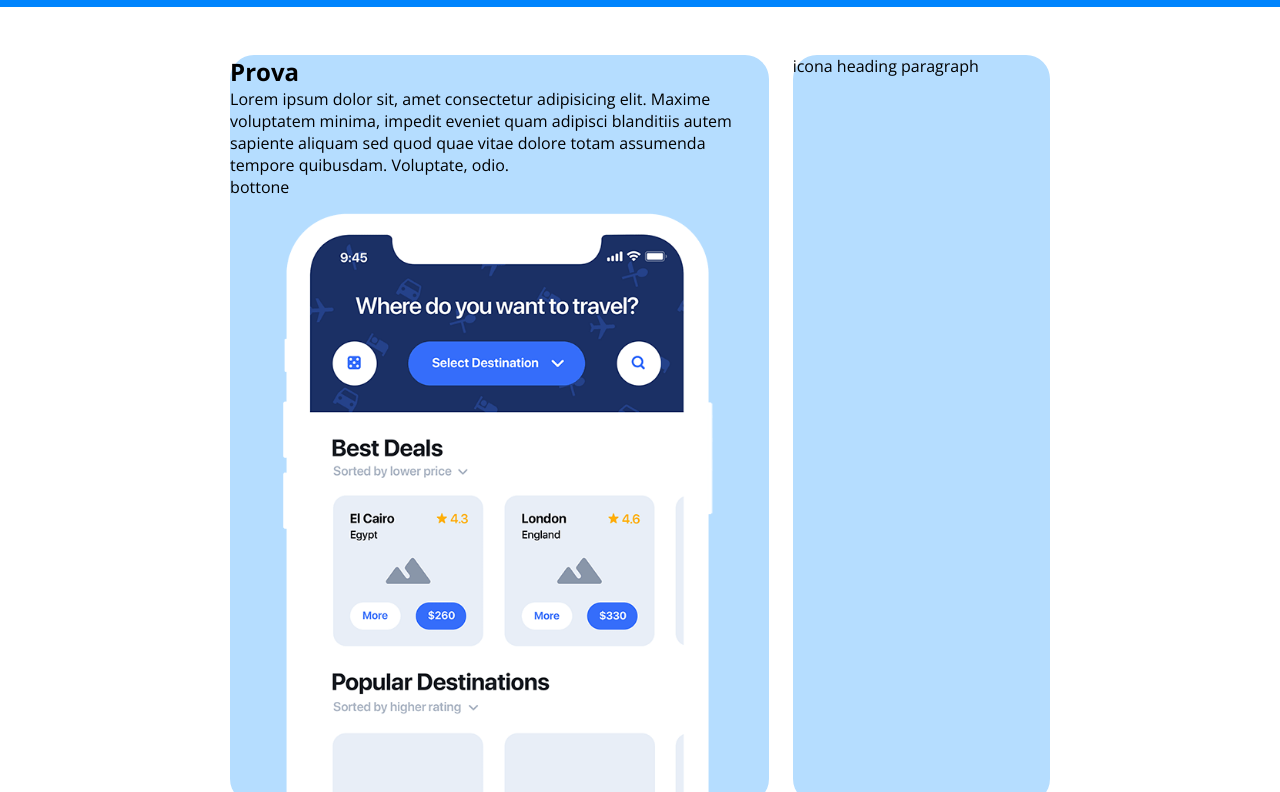
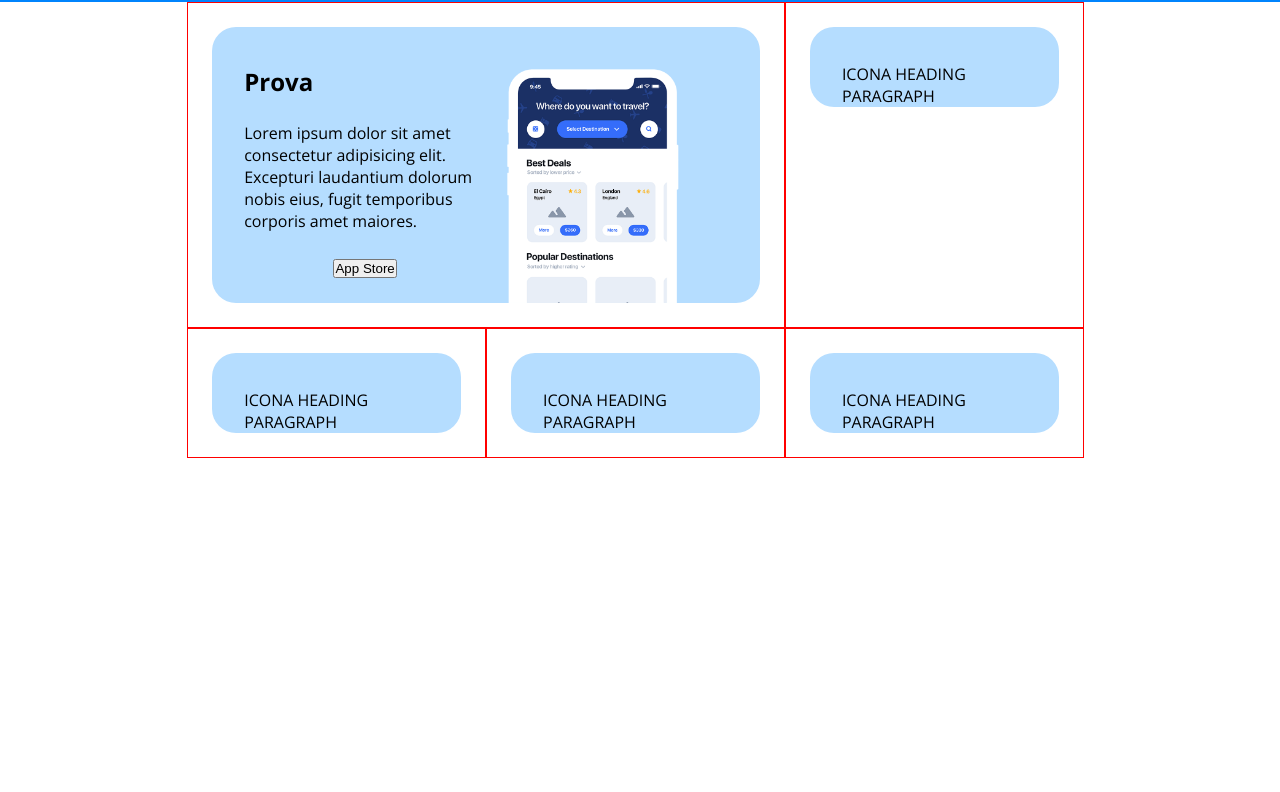
Before and after one commit to marcogiammari/htmlcss-responsive-layout, a plain HTML site: page index.html in a window 1280 px wide. Shown: the part 70-862 px from the top of the page. Drawn offline with nearby package versions, Linux system fonts and the light colour scheme.

Commit message:
fix first section layout

```diff
--- a/index.html
+++ b/index.html
@@ -39,41 +39,67 @@
     <!-- main -->
     <main>
         <section>
-            <div class="container flex flex-wrap boxed just-cont-center">
-                <div class="card bg-lightblue flex flex-dir-col just-cont-space-between debug-height-600">
-                    <div class="card-txt w100">
-                        <h2>Prova</h2>
-                        <p>Lorem ipsum dolor sit, amet consectetur adipisicing elit. Maxime voluptatem minima, impedit eveniet quam adipisci blanditiis autem sapiente aliquam sed quod quae vitae dolore totam assumenda tempore quibusdam. Voluptate, odio.</p>
-                        bottone
+            <div class="container flex flex-wrap">
+                <div class="col">
+                    <div id="first-card" class="card flex flex-dir-col just-cont-space-between align-items-center">
+                        <div class="card-txt">
+                            <h2>Prova</h2>
+                            <p>Lorem ipsum dolor sit amet consectetur adipisicing elit. Excepturi laudantium dolorum nobis eius, fugit temporibus corporis amet maiores.</p>
+                            <div class="card-btn">
+                                <button>App Store</button>
+                            </div>
+                        </div>
+                        <div class="card-img">
+                            <img src="img/phone.png" alt="Phone Image">
+                        </div>
                     </div>
-                    <div class="card-img">
-                        <img class="w100" src="img/phone.png" alt="">
+                </div>
+                <div class="col">
+                    <div class="card card flex flex-dir-col just-cont-space-between align-items-center">
+                        ICONA
+                        HEADING
+                        PARAGRAPH
                     </div>
-
                 </div>
-                <div class="card bg-lightblue debug-height-600">
-                    icona
-                    heading
-                    paragraph
+                <div class="col">
+                    <div class="card card flex flex-dir-col just-cont-space-between align-items-center">
+                        ICONA
+                        HEADING
+                        PARAGRAPH
+                    </div>
                 </div>
-                <div class="card bg-lightblue debug-height-600">
-                    icona
-                    heading
-                    paragraph
+                <div class="col">
+                    <div class="card card flex flex-dir-col just-cont-space-between align-items-center">
+                        ICONA
+                        HEADING
+                        PARAGRAPH
+                    </div>
                 </div>
-                <div class="card bg-lightblue debug-height-600">
-                    icona
-                    heading
-                    paragraph
-                </div>
-                <div class="card bg-lightblue debug-height-600">
-                    icona
-                    heading
-                    paragraph
+                <div class="col">
+                    <div class="card card flex flex-dir-col just-cont-space-between align-items-center">
+                        ICONA
+                        HEADING
+                        PARAGRAPH
+                    </div>
                 </div>
             </div>
 
+
+
+
         </section>
+
+
+
+
+
+
+
+
+
+
+
+
         <section class="bg-purple">
 
         </section>
--- a/main/style.css
+++ b/main/style.css
@@ -8,13 +8,14 @@
     box-sizing: border-box;
 }
 
+img {
+    max-width: 100%;
+    display: block;
+}
+
 body {
     font-family: 'Open Sans', sans-serif;
 }
-
-.boxed {
-    width: 80%;
-    margin: auto}
 
 ul {
     list-style: none;
@@ -42,18 +43,37 @@ li {
 /* MAIN */
 
 .container {
-    padding: 3rem 0 6rem;
+    width: 100%;
+    margin: auto;
+}
+
+.col {
+    width: 100%;
+    padding: 1.5rem;
+    border: 1px solid red;
+}
+
+.card {
+    background-color: #b5ddff;
+    border-radius: 1.5rem;
+    padding: 2.25rem 2rem 0;
+}
+
+.card-txt {
+    display: flex;
+    flex-direction: column;
     gap: 1.5rem;
 }
 
-.card {
-    border-radius: 1.5rem;
-    width: 100%;
+.card-btn {
+    align-self: center;
 }
 
-.card .card-img {
-    display: block;
+.card-img img {
+    max-height: 15rem;
 }
+
+
 
 /* FOOTER */
 
@@ -62,24 +82,25 @@ li {
 /* MEDIA QUERIES */
 
 /* TABLET */
-@media screen and (min-width:481px) and (max-width: 768px) {
+@media screen and (min-width:481px) and (max-width: 992px) {
 
-    .container {
-        flex-direction: row;
-        flex-wrap: wrap;
+    .col:first-of-type {
+        width: 66%;
+    }
+    .col {
+        width: 33%;
     }
 
-    .card {
-        width: 30%;
-    }
-
-    .container > div:first-of-type {
-        width: calc(60% + 1.5rem);
+    .card-btn, .card-img {
+        align-self: start;
+        text-align: center;
+        border: 1px solid red;
     }
 }
 
+
 /* DESKTOP */
-@media screen and (min-width: 769px) {
+@media screen and (min-width: 993px) {
     .navbar {
         padding: 1em 0;
         width: 67%;
@@ -94,17 +115,30 @@ li {
         display: block;
     }
 
-    .container {
-        width: 67%;
-        flex-direction: row;
-        flex-wrap: wrap;
+    .col:first-of-type {
+        width: 66%;
+    }
+    .col {
+        width: 33%;
     }
 
-    .card {
-        width: 30%;
+    .container {
+        width: calc(67% + 3rem);
     }
 
-    .container > div:first-of-type {
-        width: calc(60% + 1.5rem);
+    #first-card {
+        flex-direction: row;
     }
+
+    .card-txt {
+        width: 50%;
+        padding-bottom: 1.5rem;
+    }
+
+
+    .card-img {
+        width: 50%;
+        align-self: flex-end;
+    }
+
 }
```
